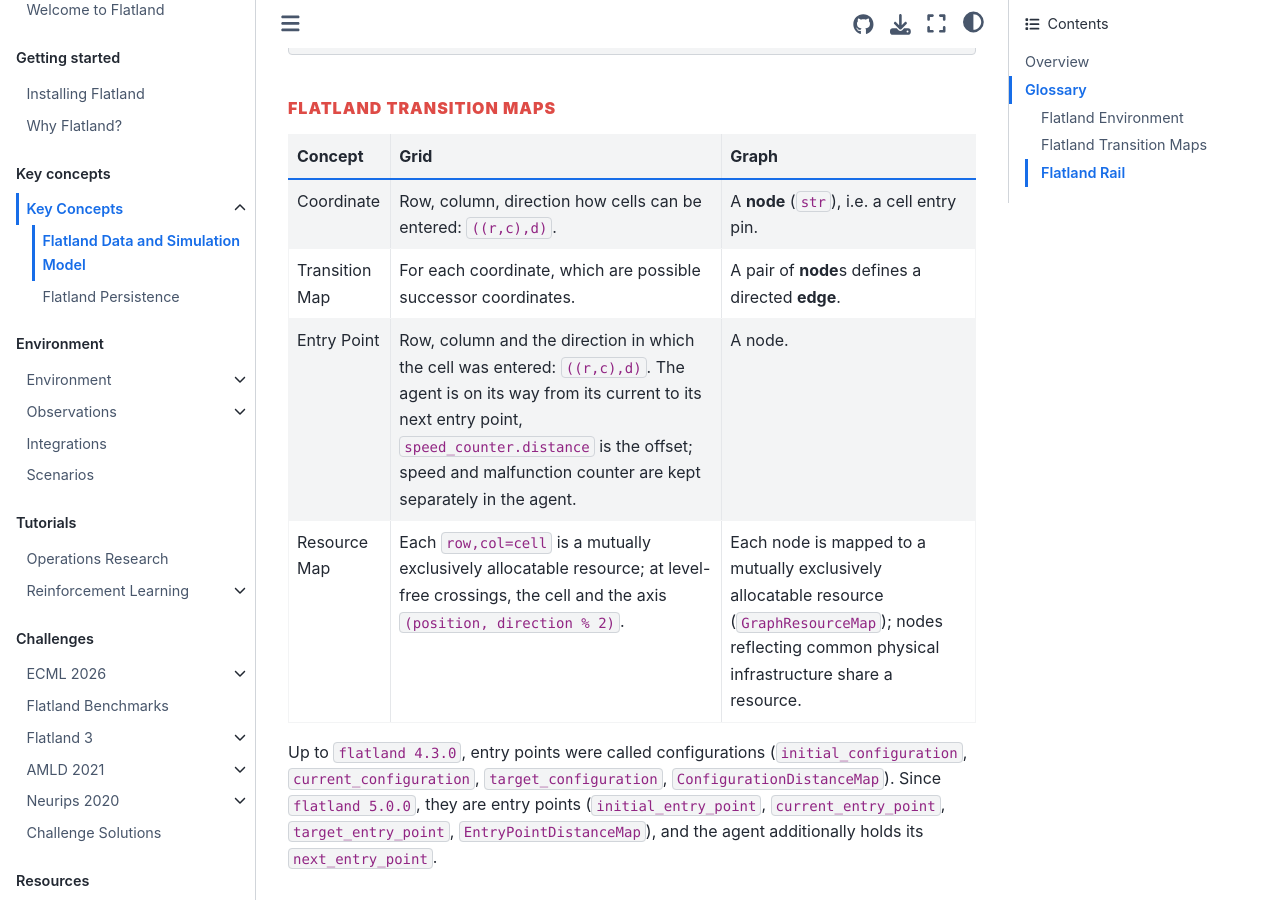
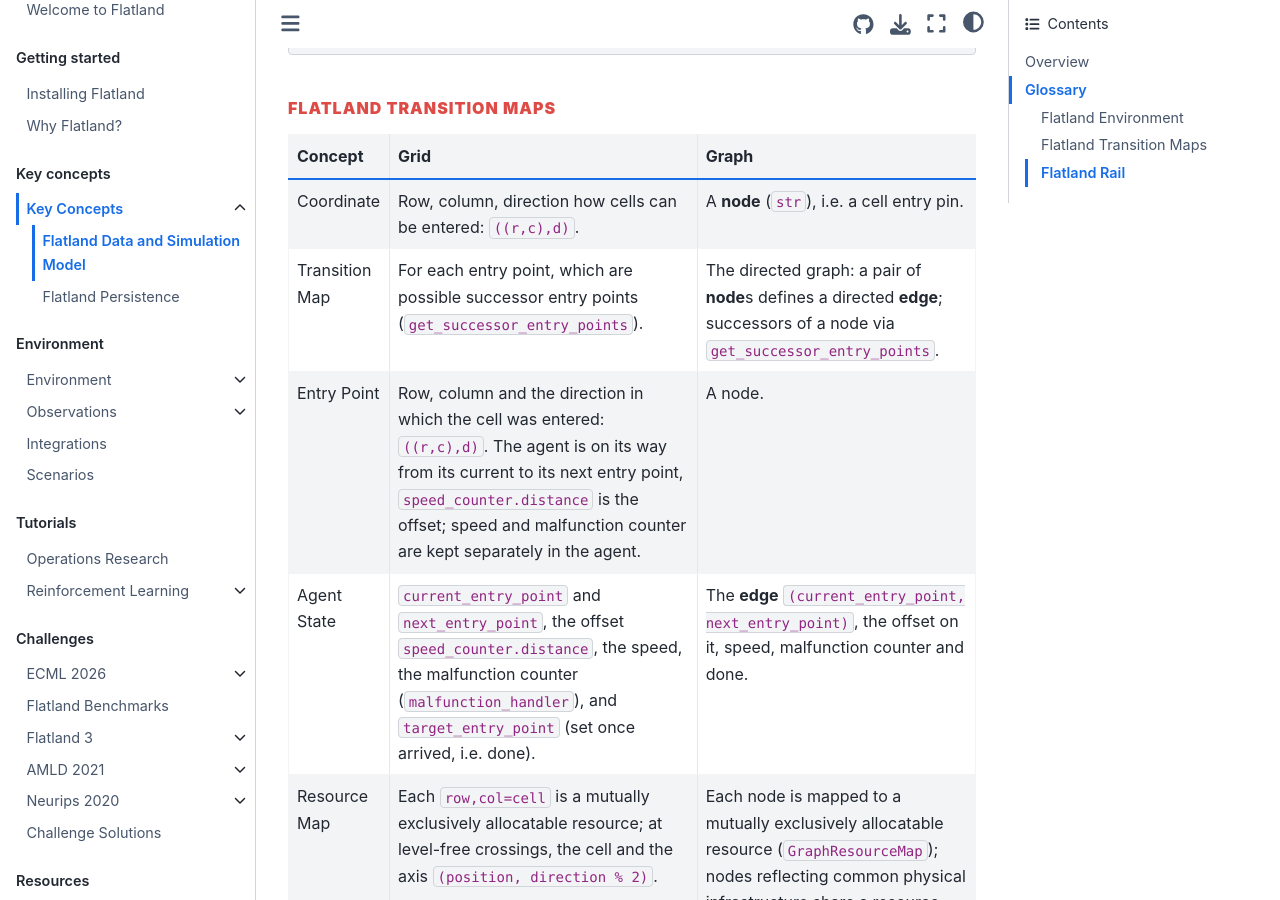
Before and after one commit to flatland-association/flatland-book, a Jupyter Book: the page built from key-concepts/simulation_model.md, in a window 1280 px wide and 900 px high, scrolled down 2670 px. Built offline with Jupyter Book 1.0.4 settings and Sphinx 7.4.7 and the Sphinx Book theme 1.1.4, drawn with Linux system fonts in a browser that asks for light colours; pages that are not in the unit, such as notebooks, are missing from menus.

Commit message:
docs(simulation-model): add agent state row and successor entry points to transition map table.
Co-Authored-By: Claude Opus 5.5 <noreply@anthropic.com>

```diff
--- a/key-concepts/simulation_model.md
+++ b/key-concepts/simulation_model.md
@@ -94,8 +94,9 @@ classDiagram
 | Concept        | Grid                                                                                                                                                                                                                                                | Graph                                                                                                                                                      |
 |----------------|-----------------------------------------------------------------------------------------------------------------------------------------------------------------------------------------------------------------------------------------------------|------------------------------------------------------------------------------------------------------------------------------------------------------------|
 | Coordinate     | Row, column, direction how cells can be entered: `((r,c),d)`.                                                                                                                                                                                       | A **node** (`str`), i.e. a cell entry pin.                                                                                                                 |
-| Transition Map | For each coordinate, which are possible successor coordinates.                                                                                                                                                                                      | A pair of **node**s defines a directed **edge**.                                                                                                           |
+| Transition Map | For each entry point, which are possible successor entry points (`get_successor_entry_points`).                                                                                                                                                     | The directed graph: a pair of **node**s defines a directed **edge**; successors of a node via `get_successor_entry_points`.                                |
 | Entry Point    | Row, column and the direction in which the cell was entered: `((r,c),d)`. The agent is on its way from its current to its next entry point, `speed_counter.distance` is the offset; speed and malfunction counter are kept separately in the agent. | A node.                                                                                                                                                    |
+| Agent State    | `current_entry_point` and `next_entry_point`, the offset `speed_counter.distance`, the speed, the malfunction counter (`malfunction_handler`), and `target_entry_point` (set once arrived, i.e. done).                                              | The **edge** `(current_entry_point, next_entry_point)`, the offset on it, speed, malfunction counter and done.                                             |
 | Resource Map   | Each `row,col=cell` is a mutually exclusively allocatable resource; at level-free crossings, the cell and the axis `(position, direction % 2)`.                                                                                                     | Each node is mapped to a mutually exclusively allocatable resource (`GraphResourceMap`); nodes reflecting common physical infrastructure share a resource. |
 
 Up to `flatland 4.3.0`, entry points were called configurations (`initial_configuration`, `current_configuration`, `target_configuration`, `ConfigurationDistanceMap`).
```
